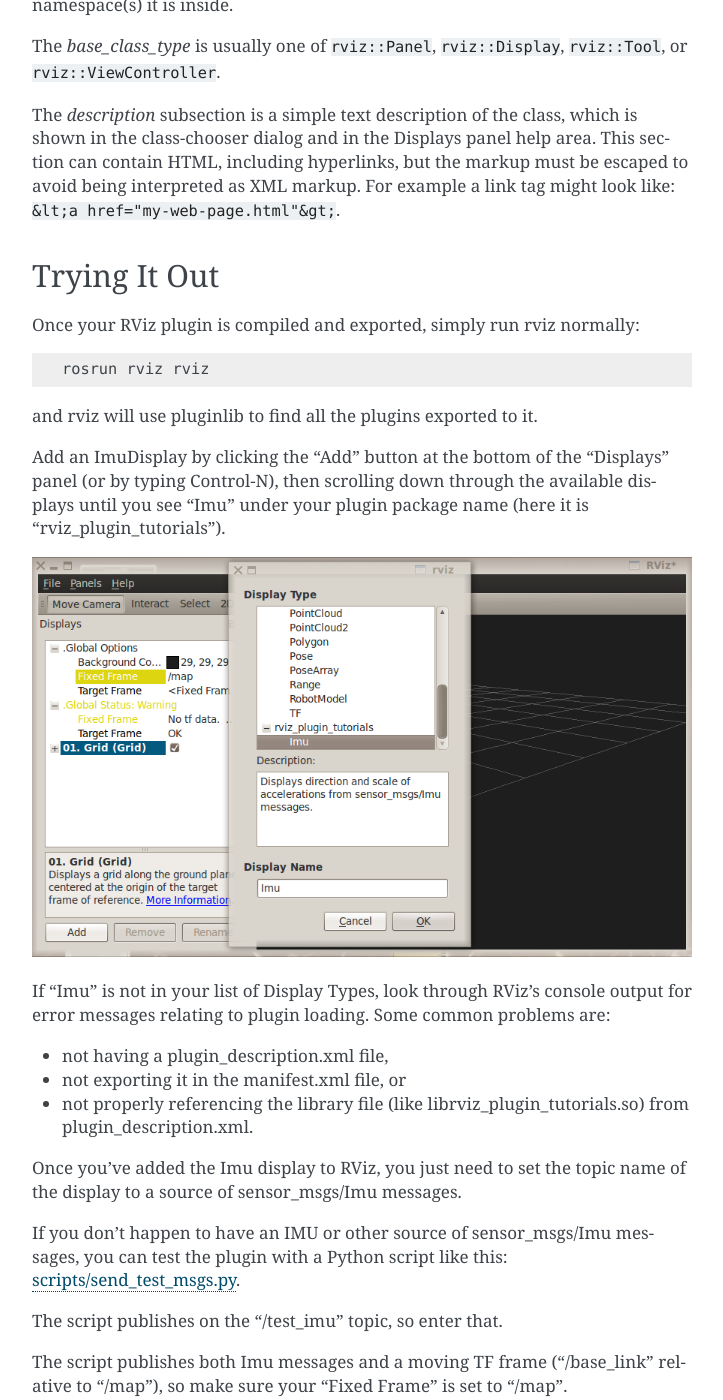
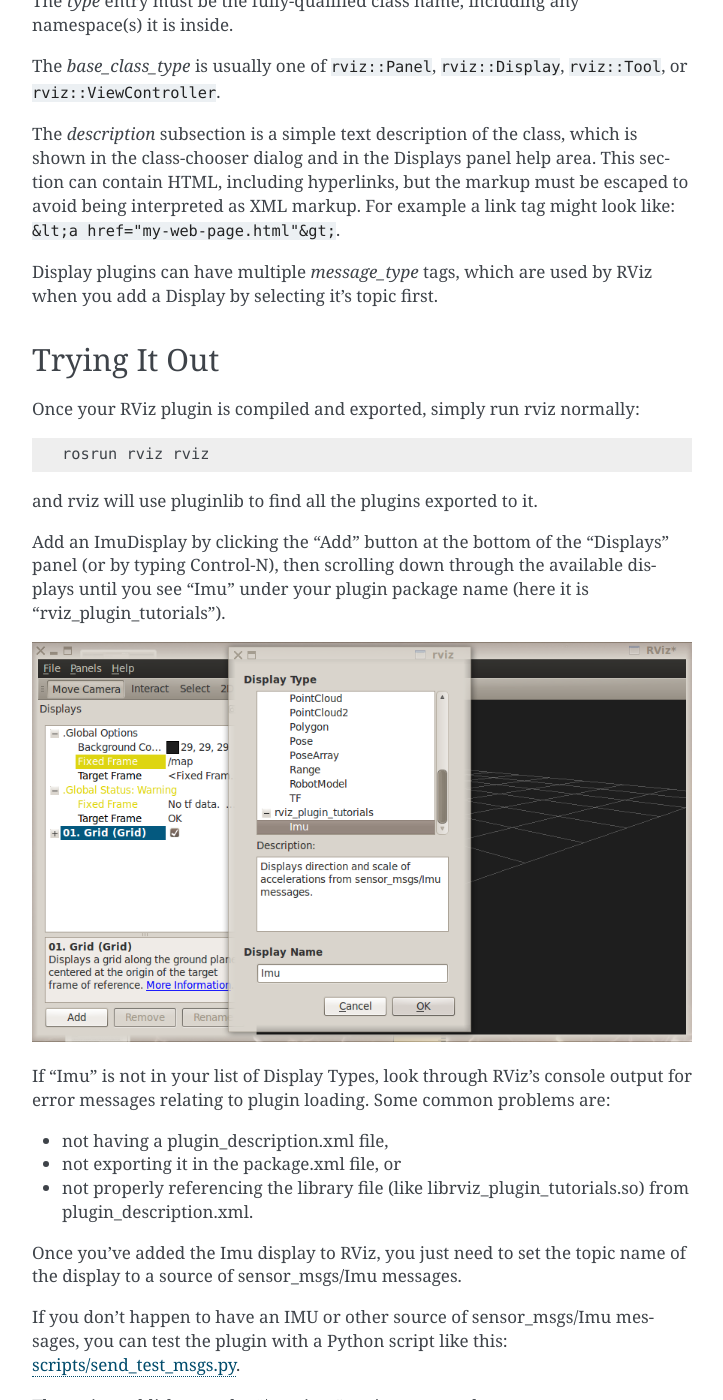
Before and after one commit to smd-ros-rpm-release/visualization_tutorials-release, a Sphinx documentation site: the page built from rviz_plugin_tutorials/src/doc/display_plugin_tutorial.rst, in a window 1280 px wide and 1400 px high, scrolled down 3551 px. Shown: the whole window, without its empty margins (388-1111 px from the left). Built offline with Sphinx 7.4.7, drawn with Linux system fonts in a browser that asks for light colours; some of the changed text lies outside the part shown.

Commit message:
Rebase from 'upstream'

```diff
--- a/rviz_plugin_tutorials/src/doc/building_and_exporting.rst
+++ b/rviz_plugin_tutorials/src/doc/building_and_exporting.rst
@@ -89,3 +90,6 @@ panel help area.  This section can contain HTML, including hyperlinks,
 but the markup must be escaped to avoid being interpreted as XML
 markup.  For example a link tag might look like: ``&lt;a
 href="my-web-page.html"&gt;``.
+
+Display plugins can have multiple *message_type* tags, which are used
+by RViz when you add a Display by selecting it's topic first.
--- a/rviz_plugin_tutorials/src/doc/display_plugin_tutorial.rst
+++ b/rviz_plugin_tutorials/src/doc/display_plugin_tutorial.rst
@@ -81,7 +81,7 @@ console output for error messages relating to plugin loading.  Some common
 problems are:
 
 - not having a plugin_description.xml file,
-- not exporting it in the manifest.xml file, or
+- not exporting it in the package.xml file, or
 - not properly referencing the library file (like
   librviz_plugin_tutorials.so) from plugin_description.xml.
 
```
Also changed, not shown: other parts of rviz_plugin_tutorials/src/doc/building_and_exporting.rst (+1 -0 lines), 7 other files.
